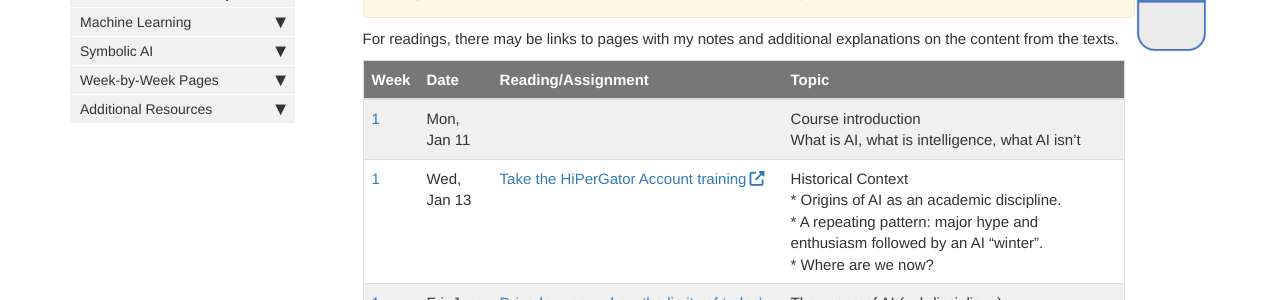
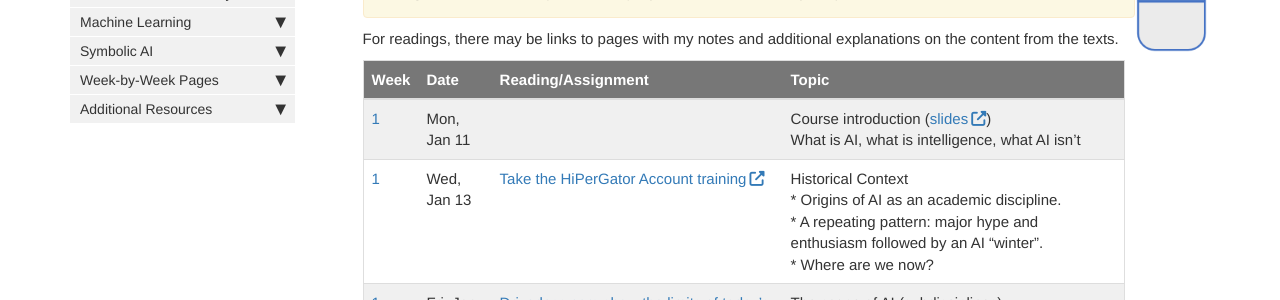
Before and after one commit to AIBiology/aibiology.github.io, a Jekyll site: the page built from index.md, in a window 1280 px wide and 900 px high, scrolled down 2750 px. Shown: the part 150-450 px from the top of the window. Built offline with Jekyll 4.4.1, drawn with Linux system fonts in a browser that asks for light colours; nearby versions of some CDN libraries; comment, search, counter and statistics services are not loaded.

Commit message:
Add slides

```diff
--- a/index.md
+++ b/index.md
@@ -89,7 +89,7 @@ For readings, there may be links to pages with my notes and additional explanati
 
 Week | Date | Reading/Assignment |Topic |
 -----|------|--------------------|------|
-[1](Week_01.html) | Mon, Jan 11 |  | Course introduction <BR> What is AI, what is intelligence, what AI isn’t
+[1](Week_01.html) | Mon, Jan 11 |  | Course introduction ([slides](https://docs.google.com/presentation/d/1_o3_VOy9xAxA2GZiSQbT-QVd5wIV3Em-ta5JbJ2yS0o/edit?usp=sharing))<BR> What is AI, what is intelligence, what AI isn’t
 [1](Week_01.html) | Wed, Jan 13 | [Take the HiPerGator Account training](https://mytraining-ufshands.sumtotal.host/Core/pillarRedirect?relyingParty=LM&url=core%2Factivitydetails%2FViewActivityDetails%3FActivityId%3D50413%26UserMode%3D0)| Historical Context<br>* Origins of AI as an academic discipline.<br>* A repeating pattern: major hype and enthusiasm followed by an AI “winter”.<br>* Where are we now?<br>
 [1](Week_01.html) | Fri, Jan 15 | [Driverless cars show the limits of today’s AI](https://www.economist.com/technology-quarterly/2020/06/11/driverless-cars-show-the-limits-of-todays-ai) | The scope of AI (subdisciplines)<br>How smart are today’s machines, really?  (We’ll come back to this throughout the semester.)
 |||
```
